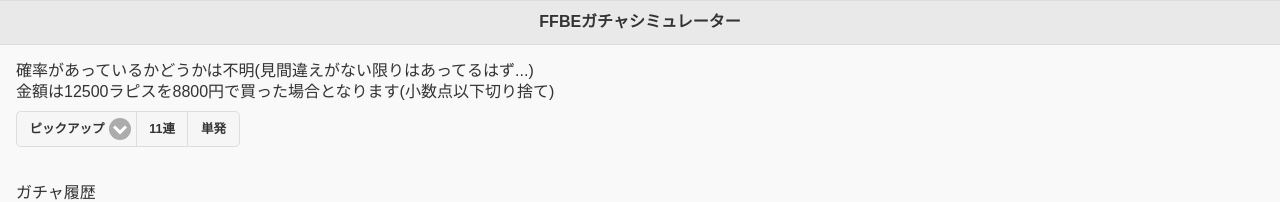
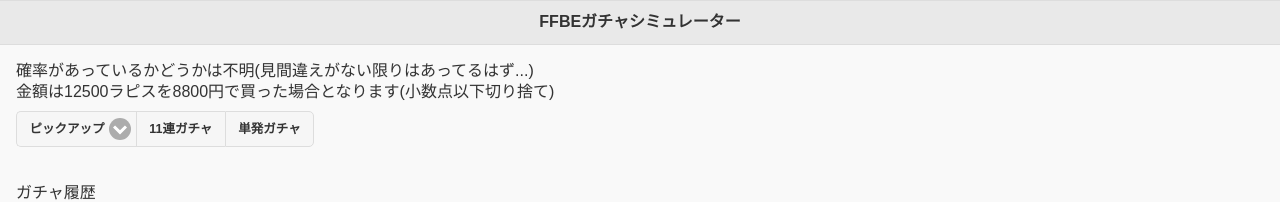
Before and after one commit to salsak-github/ffbe-gacha, a plain HTML site: page index.html in a window 1280 px wide. Shown: the top 202 px of the page. Drawn offline with Linux system fonts and the light colour scheme.

Commit message:
ボタンが押しづらいため、文字数を増やして押しやすくした

```diff
--- a/index.html
+++ b/index.html
@@ -38,8 +38,8 @@
                         <option value="normal">通常</option>
                         <option value="pickup" selected>ピックアップ</option>
                     </select>
-                    <a href="#" class="ui-btn ui-mini" onclick="Execute(1);">11連</a>
-                    <a href="#" class="ui-btn ui-mini" onclick="Execute(2);">単発</a>
+                    <a href="#" class="ui-btn ui-mini" onclick="Execute(1);">11連ガチャ</a>
+                    <a href="#" class="ui-btn ui-mini" onclick="Execute(2);">単発ガチャ</a>
                 </div>
             </form>
             <div id="output1"></div>
```
